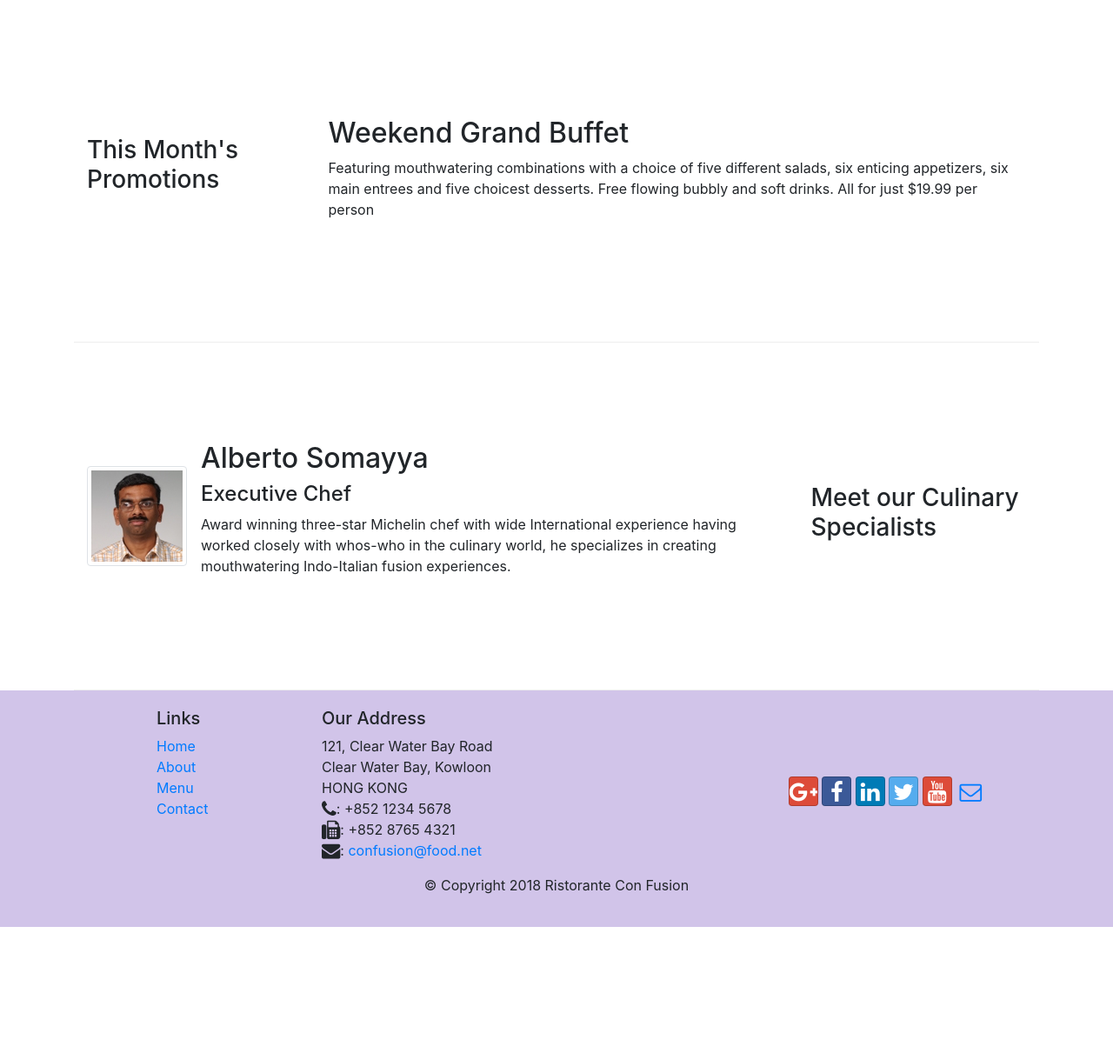
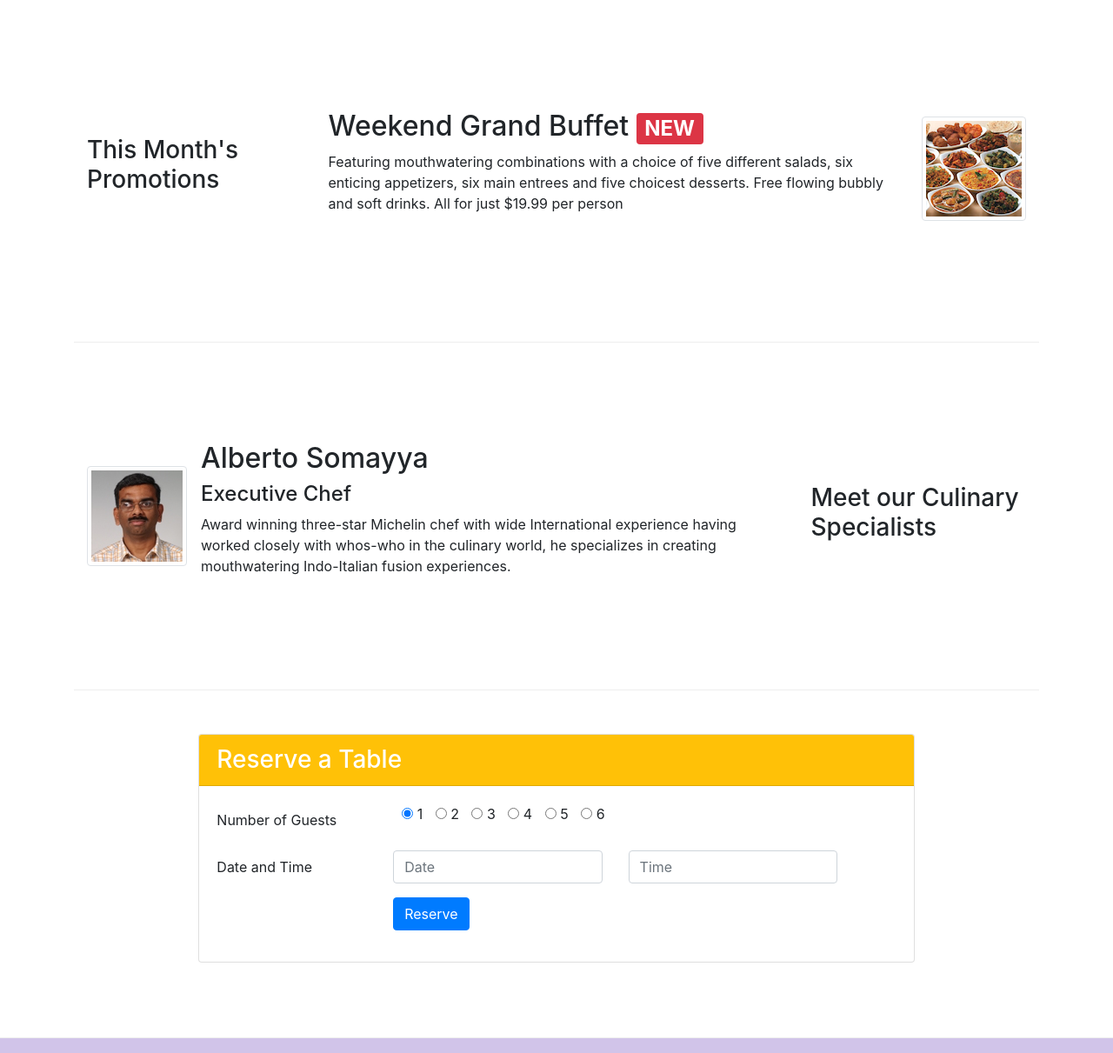
Before and after one commit to JavierBF1989/Bootstrap-4, a website: page index.html in a window 1280 px wide. Shown: the part 740-1951 px from the top of the page at 87% size. Before the commit the page ends 1806 px from the top, so only its background shows below. Drawn offline with nearby package versions, Linux system fonts and the light colour scheme.

Commit message:
Assignment 2

```diff
--- a/css/styles.css
+++ b/css/styles.css
@@ -37,3 +37,7 @@ body{
 .navbar-dark{
     background-color: #512d48;
 }
+
+.margin10{
+    margin-left: 10px;
+}
--- a/index.html
+++ b/index.html
@@ -54,9 +54,19 @@
                     <p>We take inspiration from the World's best cuisines, and create a unique fusion experience. Our lipsmacking
                         creations will tickle your culinary senses!</p>
                 </div>
-                <div class="col-12 col-sm align-self-center">
-                    <img src="img/logo.png" class="img-fluid">
+                <!-- TASK 3 -->
+                <div class="col-12 col-sm">
+                    <div class="row">
+                        <div class="col-12 col-sm-6 align-self-center">
+                            <img src="img/logo.png" class="img-fluid">
+                        </div>
+
+                        <div class="col col-sm align-self-center">
+                            <a class="btn btn-warning btn-sm btn-block" href="#reservetable">Reserve Table</a>
+                        </div>
+                    </div>
                 </div>
+                <!-- END TASK 3 -->
             </div>
         </div>
     </header>
@@ -70,7 +80,10 @@
                 <div class="media">
                     <img class="d-flex mr-3 img-thumbnail align-self-center" src="img/uthappizza.png" alt="uthappizza">
                     <div class="media-body">
-                        <h2 class="mt-0">Uthappizza<span class="badge badge-danger">HOT</span><span class="badge badge-pill badge-secondary">$4.99</span></h2>
+                        <h2 class="mt-0">Uthappizza
+                            <span class="badge badge-danger">HOT</span>
+                            <span class="badge badge-pill badge-secondary">$4.99</span>
+                        </h2>
                         <p class="d-none d-sm-block">A unique combination of Indian Uthappam (pancake) and Italian pizza, topped with Cerignola olives,
                             ripe vine cherry tomatoes, Vidalia onion, Guntur chillies and Buffalo Paneer.</p>
                     </div>
@@ -83,12 +96,20 @@
             <div class="col-12 col-sm-4 col-md-3">
                 <h3>This Month's Promotions</h3>
             </div>
-            <div class="col col-sm col-md">
-                <h2>Weekend Grand Buffet</h2>
-                <div class="d-none d-sm-block">Featuring mouthwatering combinations with a choice of five different salads, six enticing appetizers, six
-                    main entrees and five choicest desserts. Free flowing bubbly and soft drinks. All for just $19.99 per
-                    person </div>
+
+            <!-- TASK 2 -->
+            <div class="media col col-sm col-md">
+                <div class="media-body">
+                    <h2 class="mt-0">Weekend Grand Buffet
+                        <span class="badge badge-danger">NEW</span>
+                    </h2>
+                    <p class="d-none d-sm-block">Featuring mouthwatering combinations with a choice of five different salads, six enticing appetizers,
+                        six main entrees and five choicest desserts. Free flowing bubbly and soft drinks. All for just $19.99
+                        per person </p>
+                </div>
+                <img class="d-flex ml-3 img-thumbnail align-self-center" src="img/buffet.png" alt="buffet">
             </div>
+            <!-- END TASK 2 -->
         </div>
 
         <div class="row row-content align-items-center">
@@ -101,14 +122,56 @@
                     <div class="media-body">
                         <h2 class="mt-0">Alberto Somayya</h2>
                         <h4>Executive Chef</h4>
-                        <p class="d-none d-sm-block">Award winning three-star Michelin chef with wide International experience having worked closely with whos-who
-                            in the culinary world, he specializes in creating mouthwatering Indo-Italian fusion experiences. </p>
+                        <p class="d-none d-sm-block">Award winning three-star Michelin chef with wide International experience having worked closely with
+                            whos-who in the culinary world, he specializes in creating mouthwatering Indo-Italian fusion
+                            experiences. </p>
                     </div>
                 </div>
 
             </div>
         </div>
     </div>
+
+    <!-- TASK 1 -->
+    <div class="row row-content justify-content-center" id="reservetable">
+        <div class="col-12 col-sm-8">
+            <div class="card">
+                <h3 class="card-header bg-warning text-white">Reserve a Table</h3>
+                <div class="card-body">
+                    <form>
+                        <div class="form-group row">
+                            <label for="numberofguests" class="col-12 col-sm-3 col-form-label">Number of Guests</label>
+                            <div class="col-12 col-sm">
+                                <input type="radio" name="numberofguests" id="numberofguests1" autocomplete="off" class="margin10" checked> 1
+                                <input type="radio" name="numberofguests" id="numberofguests2" autocomplete="off" class="margin10"> 2
+                                <input type="radio" name="numberofguests" id="numberofguests3" autocomplete="off" class="margin10"> 3
+                                <input type="radio" name="numberofguests" id="numberofguests4" autocomplete="off" class="margin10"> 4
+                                <input type="radio" name="numberofguests" id="numberofguests5" autocomplete="off" class="margin10"> 5
+                                <input type="radio" name="numberofguests" id="numberofguests6" autocomplete="off" class="margin10"> 6
+                            </div>
+                        </div>
+                        <div class="form-group row">
+                            <label for="dateandtime" class="col-12 col-sm-3 col-form-label">Date and Time</label>
+                            <div class="col-12 col-sm-4">
+                                <input type="text" class="form-control" id="date" name="date" placeholder="Date">
+                            </div>
+                            <div class="col-12 col-sm-4">
+                                <input type="text" class="form-control" id="time" name="time" placeholder="Time">
+                            </div>
+                        </div>
+                        <div class="form-group row">
+                            <div class="col-12 offset-sm-3">
+                                <button type="submit" class="btn btn-primary">
+                                    Reserve
+                                </button>
+                            </div>
+                        </div>
+                    </form>
+                </div>
+            </div>
+        </div>
+    </div>
+    <!-- END TASK 1 -->
 
     <footer class="footer">
         <div class="container">
```
Also changed, not shown: aboutus.html (+1 -1 lines).
